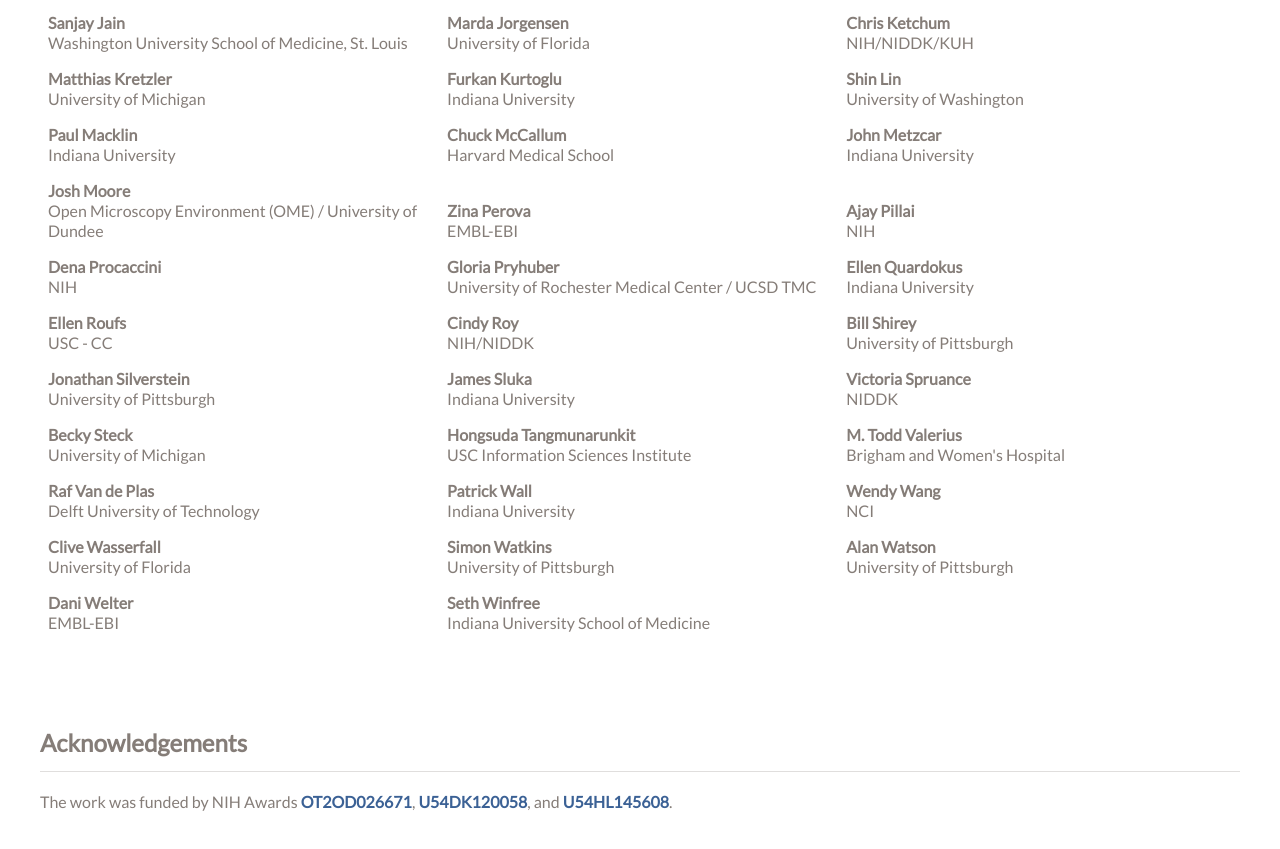
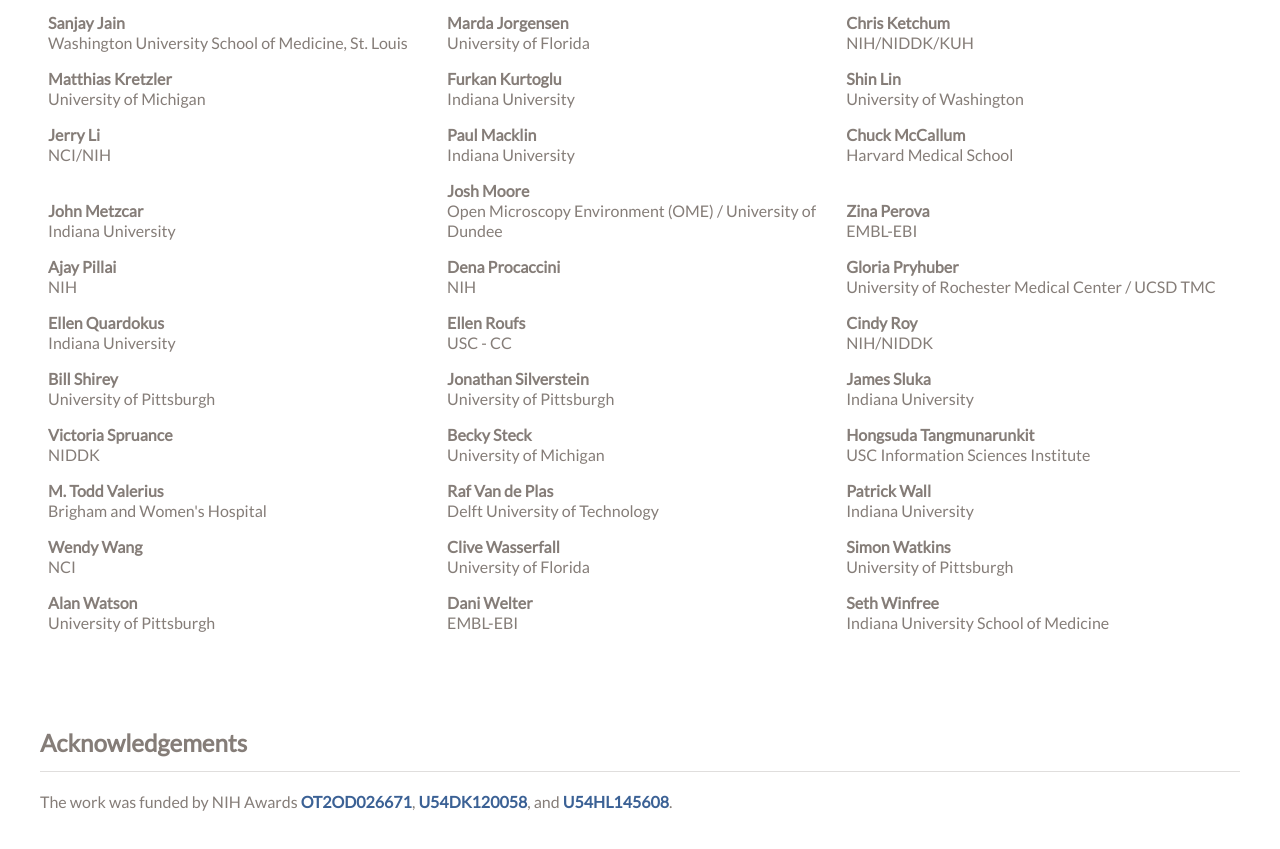
Before and after one commit to cns-iu/ccfws.cns.iu.edu, a plain HTML site: page index.html in a window 1280 px wide. Shown: the part 4005-4854 px from the top of the page. Drawn offline with nearby package versions, Linux system fonts and the light colour scheme.

Commit message:
updated participant list with j li

```diff
--- a/index.html
+++ b/index.html
@@ -907,6 +907,7 @@ template {
               <li><b>Matthias Kretzler</b><br>University of Michigan</li>
               <li><b>Furkan Kurtoglu</b><br>Indiana University</li>
               <li><b>Shin Lin</b><br>University of Washington</li>
+              <li><b>Jerry Li</b><br>NCI/NIH</li>
               <li><b>Paul Macklin</b><br>Indiana University</li>
               <li><b>Chuck McCallum</b><br>Harvard Medical School</li>
               <li><b>John Metzcar</b><br>Indiana University</li>
```
